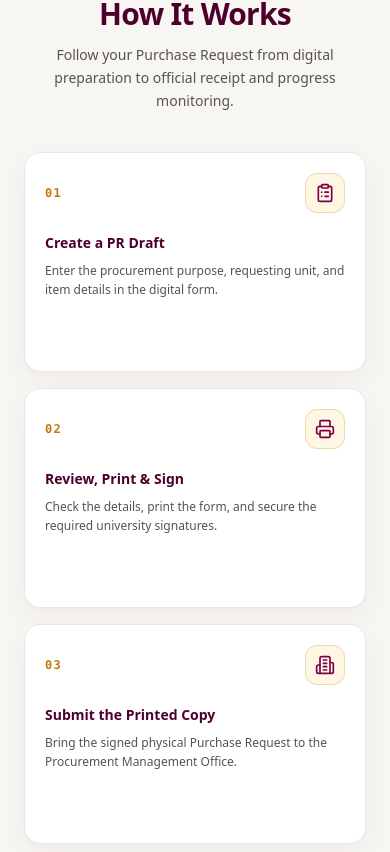
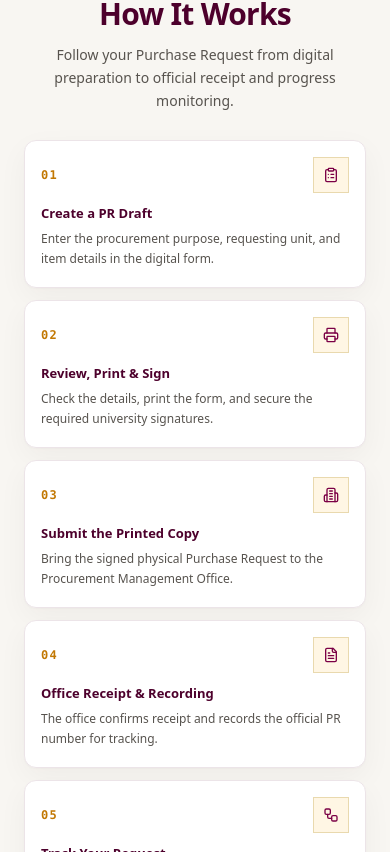
Before and after one commit to mjx0x0/procurematesu, a Next.js app: page / in a window 390 px wide. Shown: the part 1652-2504 px from the top of the page. Built offline with nearby package versions, Linux system fonts and the light colour scheme; no server answers.

Commit message:
ui: make How It Works cards proportional on mobile

```diff
--- a/components/LandingPage.tsx
+++ b/components/LandingPage.tsx
@@ -230,7 +230,7 @@ export default function LandingPage() {
             </p>
           </motion.div>
 
-          <div className="mt-10 grid gap-4 sm:grid-cols-2 lg:grid-cols-5">
+          <div className="mt-7 grid gap-3 sm:mt-10 sm:gap-4 sm:grid-cols-2 lg:grid-cols-5">
             {[
               {
                 number: "01",
@@ -270,16 +270,16 @@ export default function LandingPage() {
                 viewport={{ once: true, margin: "-40px" }}
                 transition={{ duration: 0.42, delay: index * 0.06, ease: "easeOut" }}
                 whileHover={{ y: -3, transition: { duration: 0.2 } }}
-                className="relative flex min-h-[220px] flex-col rounded-2xl border border-stone-200 bg-white p-5 shadow-[0_6px_22px_rgba(40,20,10,0.035)]"
+                className="relative flex min-h-[148px] flex-col rounded-xl border border-stone-200 bg-white p-4 shadow-[0_6px_22px_rgba(40,20,10,0.035)] sm:min-h-[220px] sm:rounded-2xl sm:p-5"
               >
                 <div className="flex items-center justify-between">
                   <span className="font-mono text-xs font-extrabold tracking-widest text-[#C27803]">{step.number}</span>
-                  <span className="flex h-10 w-10 items-center justify-center rounded-xl border border-[#E9D9AE] bg-[#FFF6E4] text-[#7B0046]">
-                    <step.Icon className="h-5 w-5" />
+                  <span className="flex h-9 w-9 sm:h-10 sm:w-10 items-center justify-center rounded-lg sm:rounded-xl border border-[#E9D9AE] bg-[#FFF6E4] text-[#7B0046]">
+                    <step.Icon className="h-4 w-4 sm:h-5 sm:w-5" />
                   </span>
                 </div>
-                <h3 className="mt-5 text-sm font-extrabold leading-snug text-[#4D002C]">{step.title}</h3>
-                <p className="mt-2 text-xs leading-relaxed text-stone-600">{step.description}</p>
+                <h3 className="mt-3 text-[13px] font-extrabold leading-snug text-[#4D002C] sm:mt-5 sm:text-sm">{step.title}</h3>
+                <p className="mt-1.5 text-xs leading-relaxed text-stone-600 sm:mt-2">{step.description}</p>
               </motion.article>
             ))}
           </div>
```
